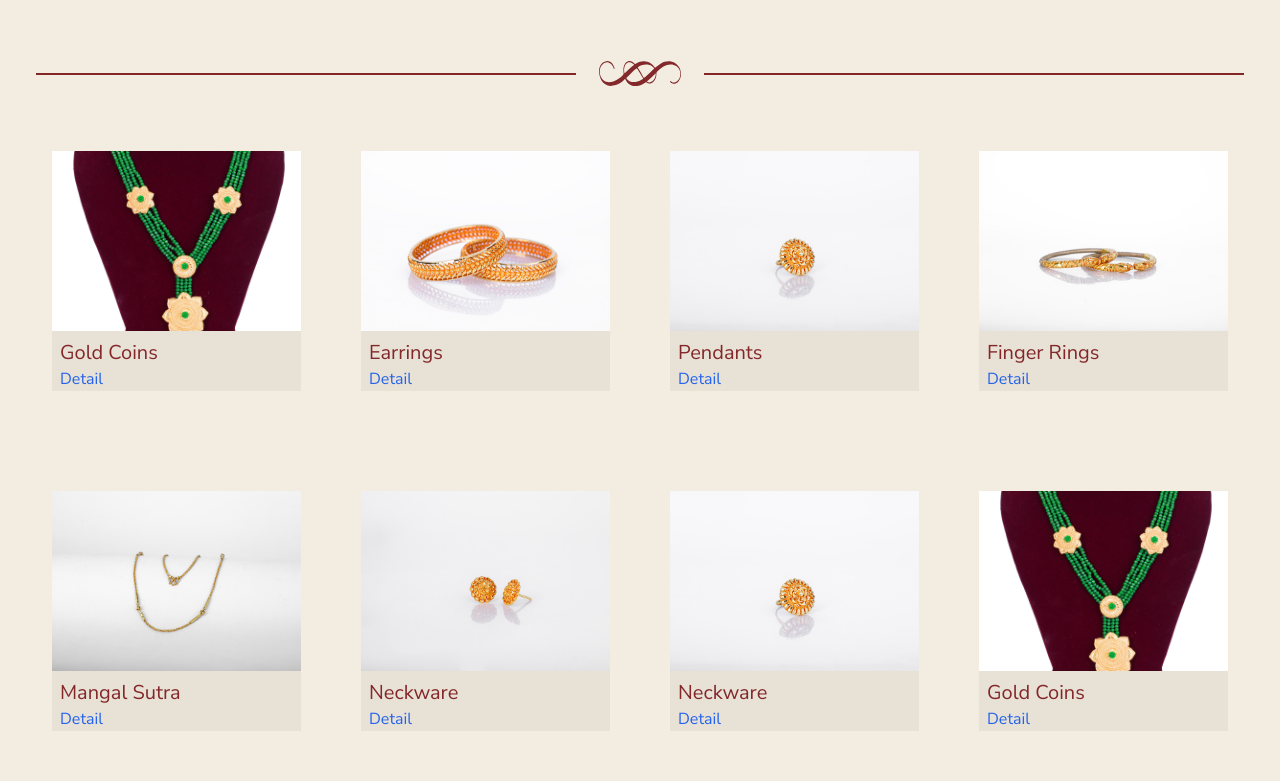
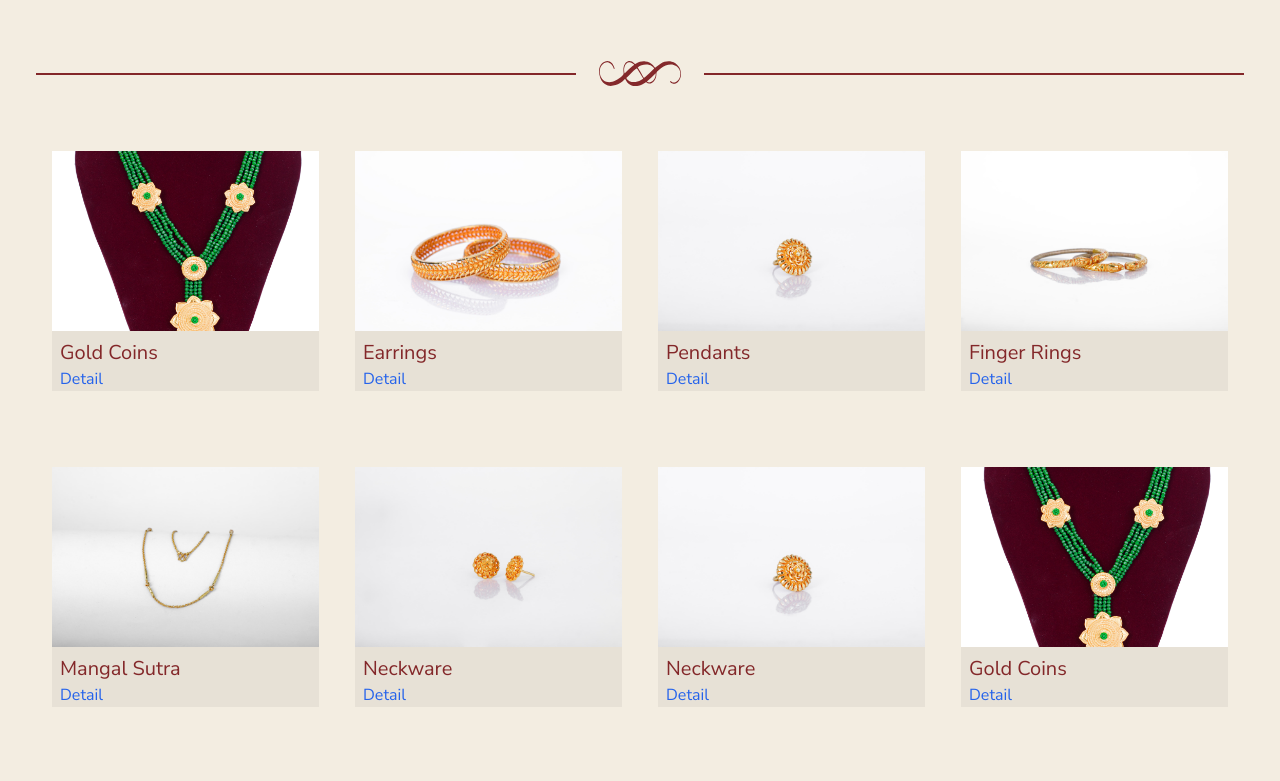
Before and after one commit to Sameer-321/gahanaFinal, a React (Create React App) app in the folder client/: page / in a window 1280 px wide. Shown: the part 4932-5713 px from the top of the page. Built offline with nearby package versions, Linux system fonts and the light colour scheme.

Commit message:
feat:responsive added

```diff
--- a/client/src/components/ShopByCategory.jsx
+++ b/client/src/components/ShopByCategory.jsx
@@ -116,7 +116,7 @@ const ShopByCategory = () => {
         </div>
       </div>
       {/* products grid */}
-      <div className=" grid  gap-3 sm:gap-5 md:gap-7 sm:grid-cols-2 md:grid-cols-4 lg:grid-cols-4 lg:gap-7 xl:gap-7 mx-auto">
+      <div className=" grid  gap-3 sm:gap-5 md:gap-1 sm:grid-cols-2  lg:grid-cols-4   mx-auto">
         {list.map(({ id, src, name }) => (
           <div
             key={id}
```
